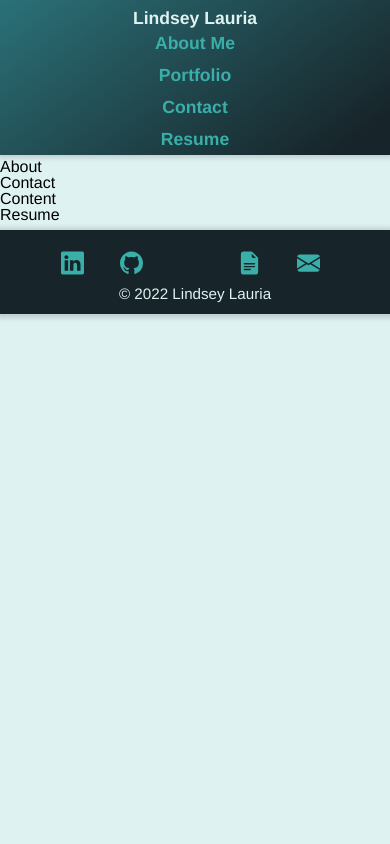
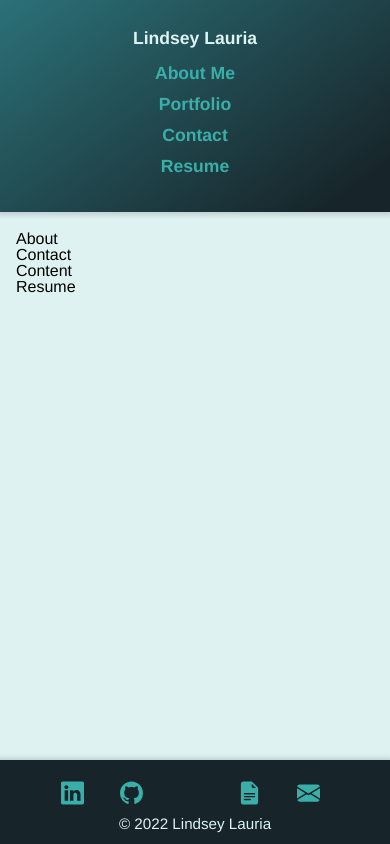
Before and after one commit to LindseyJeeJan/my-portfolio-vue, a Vue app: page / in a window 390 px wide. Built offline with nearby package versions, Linux system fonts and the light colour scheme.

Commit message:
mobile styles for main container

```diff
--- a/public/styles.css
+++ b/public/styles.css
@@ -359,6 +359,33 @@ p.copyright{
     width: 100%;
 }
 
+.container {
+    width: 100%;
+    padding-right: 15px;
+    padding-left: 15px;
+    margin-right: auto;
+    margin-left: auto;
+}
+
+
+@media (min-width: 992px) {
+    .container {
+        max-width: 960px;
+    }
+}
+
+@media (min-width: 768px) {
+    .container {
+        max-width: 720px;
+    }
+}
+
+@media (min-width: 576px){
+    .container {
+        max-width: 540px;
+    }
+}
+
 /* Media queries */
 @media screen and (max-width: 767px) {
     .wrapper {
@@ -375,6 +402,14 @@ p.copyright{
 
     header, nav ul, .about-content, .article-content {
         flex-direction: column;
+    }
+
+    header {
+        padding: 20px;
+    }
+
+    nav {
+        margin: 10px;
     }
 
     nav li , footer,  footer p{
--- a/src/components/TheContent.vue
+++ b/src/components/TheContent.vue
@@ -1,8 +1,10 @@
 <template>
-    <page-about />
-    <page-contact />
-    <page-portfolio />
-    <page-resume />
+    <div id="content" class="container">
+        <page-about />
+        <page-contact />
+        <page-portfolio />
+        <page-resume />
+    </div>
 </template>
 
 <script>
@@ -22,6 +24,10 @@ name: 'TheContent',
 }
 </script>
 
-<style>
-
+<style scoped>
+#content {
+    flex-grow: 2;
+    overflow: auto;
+    padding: 1rem!important;
+}
 </style>
--- a/src/components/TheNav.vue
+++ b/src/components/TheNav.vue
@@ -50,7 +50,11 @@
 
 <script>
 export default {
-
+methods: {
+    handlePageChange(page){
+        console.log(page);
+    }
+}
 }
 </script>
 
@@ -73,4 +77,7 @@ nav li {
 nav ul {
     justify-content: flex-end;
 }
+.navbar .nav-tabs .nav-link:hover{
+    text-decoration: none;
+}
 </style>
--- a/src/components/ThePage.vue
+++ b/src/components/ThePage.vue
@@ -1,7 +1,9 @@
 <template>
+<main class="wrapper">
   <the-nav />
   <the-content />
   <the-footer />
+  </main>
 </template>
 
 <script>
@@ -20,6 +22,16 @@ export default {
 </script>
 
 <style scoped>
+.wrapper {
+    display: flex;
+    flex-direction: column;
+    justify-content: stretch;
+    position: fixed;
+    left: 0;
+    right: 0;
+    top: 0;
+    bottom: 0;
+}
 h3 {
   margin: 40px 0 0;
 }
```
